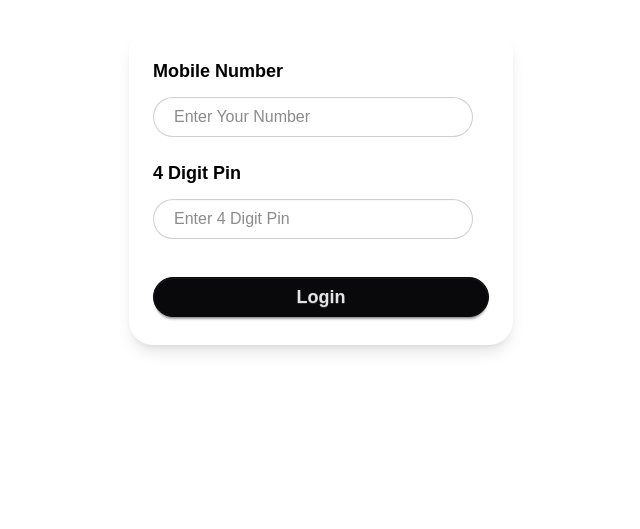
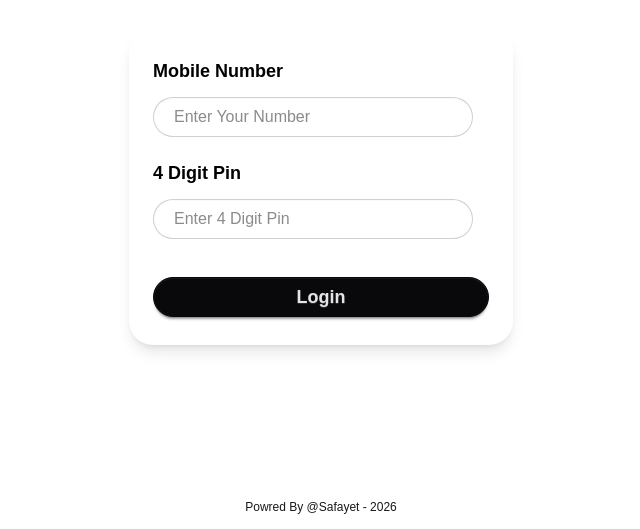
Before and after one commit to Safa-yet/Payoo-Mobile-Bank-app, a website: page index.html in a window 1280 px wide. Shown: the part 271-800 px from the top of the page, without its empty margins (319-959 px from the left). Drawn offline with nearby package versions, Linux system fonts and the light colour scheme.

Commit message:
Footer Add

```diff
--- a/index.html
+++ b/index.html
@@ -53,6 +53,7 @@
 </div>
 
 
+  <p class="text-center text-xs my-3.5 bottom-0 absolute">Powred By @Safayet - 2026</p>
 
     <!-- Javascript Link -->
      <script src="js/login.js"></script>
```
Also changed, not shown: home.html (+3 -0 lines), src/output.css.
